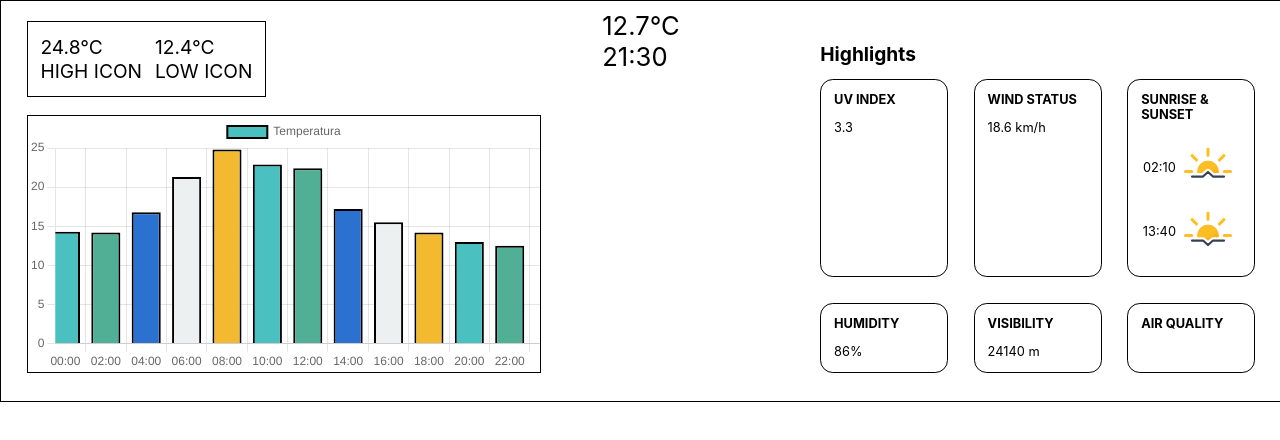
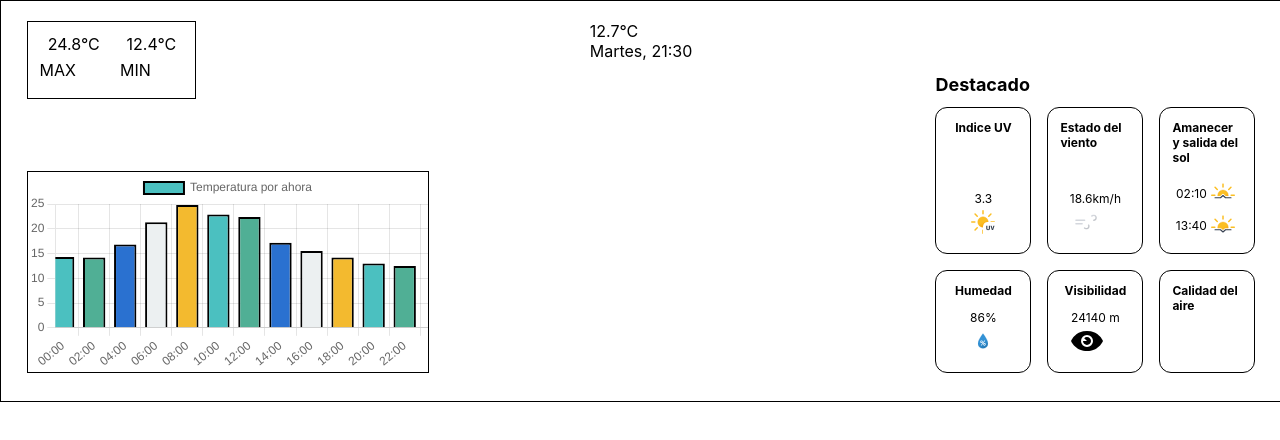
Before and after one commit to ae95caba/argentina-programa-tramo-final, a React (Create React App) app: page / in a window 1280 px wide. Shown: the top 440 px of the page. Built offline with nearby package versions, Linux system fonts and the light colour scheme.

Commit message:
practico0 finalizado

```diff
--- a/src/App.css
+++ b/src/App.css
@@ -6,6 +6,15 @@ html {
   margin: 0;
   padding: 0;
   border: 0;
+}
+
+:root {
+  --small: min(1.5vw, 1.5vh);
+  --medium: min(2vw, 2vh);
+  --large: min(2.5vw, 2.5vh);
+  --columns: min(12vw, 12vh);
+  --images: min(4vw, 4vh);
+  --barchat: min(50vw, 50vh);
 }
 
 #root,
@@ -27,10 +36,32 @@ section.min-max-temp {
   top: 5%;
   left: 2%;
   width: fit-content;
-  font-size: 1.5vw;
+  font-size: var(--medium);
   display: flex;
-  gap: 1vw;
-  padding: 1vw;
+  gap: var(--small);
+  padding: var(--small);
+
+  & p {
+    text-align: center;
+  }
+
+  & .container {
+    display: flex;
+
+    align-items: center;
+  }
+  & img {
+    display: block;
+    width: var(--images);
+    height: var(--images);
+  }
+}
+
+.left,
+.right {
+  display: flex;
+  flex-direction: column;
+  width: fit-content;
 }
 
 section.current-temp {
@@ -38,11 +69,11 @@ section.current-temp {
   transform: translate(-50%, -50%);
   top: 10%;
   left: 50%;
-  font-size: 2vw;
+  font-size: var(--medium);
 }
 
 section.barchart-container {
-  width: 40vw;
+  width: var(--barchat);
   border: solid black 1px;
 
   position: absolute;
@@ -56,15 +87,15 @@ section.highlights {
   right: 2%;
   display: flex;
   flex-direction: column;
-  gap: 1vw;
-  font-size: 1vw;
+  gap: var(--small);
+  font-size: var(--small);
 
   & .sunrise-sunset {
     display: flex;
     flex-direction: column;
   }
   & img {
-    width: 5vw;
+    width: var(--images);
   }
   & .subcontainer {
     display: flex;
@@ -75,17 +106,22 @@ section.highlights {
 
 .cards-container {
   display: grid;
-  grid-template-columns: 10vw 10vw 10vw;
+  grid-template-columns: var(--columns) var(--columns) var(--columns);
 
   width: fit-content;
-  gap: 2vw;
+  gap: var(--medium);
 }
 
 .weather-card {
   border: solid black 1px;
-  border-radius: 1vw;
-  padding: 1vw;
+  border-radius: var(--small);
+  padding: var(--small);
   display: flex;
   flex-direction: column;
-  gap: 1vw;
+  align-items: center;
+  justify-content: space-between;
+  gap: var(--small);
+  & p {
+    text-align: center;
+  }
 }
--- a/src/components/CurrentTemp.js
+++ b/src/components/CurrentTemp.js
@@ -4,13 +4,28 @@ import { ISO8601DateStringToHHMMString } from "../functions";
 export default function CurrentTemp() {
   const currentTimeString = data.current_weather.time;
   const currentHHMM = ISO8601DateStringToHHMMString(currentTimeString);
+
+  const date = new Date(currentTimeString);
+
+  const daysOfWeek = [
+    "Domingo",
+    "Lunes",
+    "Martes",
+    "Miercoles",
+    "Jueves",
+    "Viernes",
+    "Sabado",
+  ];
+  const dayOfWeek = daysOfWeek[date.getDay()];
   return (
     <section className="current-temp">
       <p>
         {data.current_weather.temperature}
         <span>{data.hourly_units.temperature_2m}</span>
       </p>
-      <p>{currentHHMM}</p>
+      <p>
+        {dayOfWeek}, {currentHHMM}
+      </p>
     </section>
   );
 }
--- a/src/components/Highlights.js
+++ b/src/components/Highlights.js
@@ -2,6 +2,10 @@ import React from "react";
 import WeatherCard from "./WeatherCard";
 import sunset from "../assets/sunset.svg";
 import { data } from "../data";
+import eye from "../assets/eye.svg";
+import uvIndex from "../assets/uv-index.svg";
+import humidity from "../assets/humidity.svg";
+import wind from "../assets/wind.svg";
 import sunrise from "../assets/sunrise.svg";
 import { ISO8601DateStringToHHMMString } from "../functions";
 export default function Highlights() {
@@ -11,13 +15,23 @@ export default function Highlights() {
   const sunsetHHMM = ISO8601DateStringToHHMMString(sunsetDateString);
   return (
     <section className="highlights">
-      <h2>Highlights</h2>
+      <h2>Destacado</h2>
       <div className="cards-container">
-        <WeatherCard title={"UV INDEX"}>{data.daily.uv_index_max}</WeatherCard>
-        <WeatherCard title={"WIND STATUS"}>
-          {data.current_weather.windspeed} {data.daily_units.windspeed_10m_max}
+        <WeatherCard title={"Indice UV "}>
+          <p>{data.daily.uv_index_max}</p> <img src={uvIndex} alt="" />
         </WeatherCard>
-        <WeatherCard className={"sunrise-sunset"} title={"SUNRISE & SUNSET"}>
+
+        <WeatherCard title={"Estado del viento"}>
+          <p>
+            {data.current_weather.windspeed}
+            {data.daily_units.windspeed_10m_max}
+          </p>
+          <img src={wind} alt="" />
+        </WeatherCard>
+        <WeatherCard
+          className={"sunrise-sunset"}
+          title={"Amanecer y salida del sol"}
+        >
           <div className="subcontainer">
             <p className="sunrise">{sunriseHHMM}</p>
             <img src={sunrise} alt="" />
@@ -26,14 +40,20 @@ export default function Highlights() {
             <p className="sunset">{sunsetHHMM}</p> <img src={sunset} alt="" />
           </div>
         </WeatherCard>
-        <WeatherCard title={"HUMIDITY"}>
-          {data.hourly.relativehumidity_2m[0]}
-          {data.hourly_units.relativehumidity_2m}
+        <WeatherCard title={"Humedad"}>
+          <p>
+            {data.hourly.relativehumidity_2m[0]}
+            {data.hourly_units.relativehumidity_2m}
+          </p>
+          <img src={humidity} alt="" />
         </WeatherCard>
-        <WeatherCard title="VISIBILITY">
-          {data.hourly.visibility[0]} {data.hourly_units.visibility}
+        <WeatherCard title="Visibilidad">
+          <p>
+            {data.hourly.visibility[0]} {data.hourly_units.visibility}
+          </p>
+          <img src={eye} alt="" />
         </WeatherCard>
-        <WeatherCard title="AIR QUALITY"></WeatherCard>
+        <WeatherCard title="Calidad del aire"></WeatherCard>
       </div>
     </section>
   );
--- a/src/components/MinMaxTemp.js
+++ b/src/components/MinMaxTemp.js
@@ -1,5 +1,7 @@
 import React from "react";
 import { data } from "../data";
+import min from "../assets/min.svg";
+import max from "../assets/max.svg";
 export default function MinMaxTemp() {
   return (
     <section className="min-max-temp">
@@ -8,18 +10,18 @@ export default function MinMaxTemp() {
           {data.daily.temperature_2m_max}
           <span>{data.daily_units.temperature_2m_max}</span>
         </p>
-        <p>
-          HIGH <span>ICON</span>
-        </p>
+        <div className="container">
+          <p>MAX</p> <img src={max} alt="" />
+        </div>
       </div>
       <div className="right">
         <p>
           {data.daily.temperature_2m_min}
           <span>{data.daily_units.temperature_2m_max}</span>
         </p>
-        <p>
-          LOW <span>ICON</span>
-        </p>
+        <div className="container">
+          <p>MIN</p> <img src={min} alt="" />
+        </div>
       </div>
     </section>
   );
--- a/src/components/WeatherDashboard.js
+++ b/src/components/WeatherDashboard.js
@@ -21,7 +21,7 @@ export default function WeatherDashboard() {
     }),
     datasets: [
       {
-        label: "Temperatura",
+        label: "Temperatura por ahora",
         data: data.hourly.temperature_2m.map((temperature, index) => {
           if (index % 2 == 0) {
             return temperature;
```
Also changed, not shown: src/assets/eye.svg (added).
